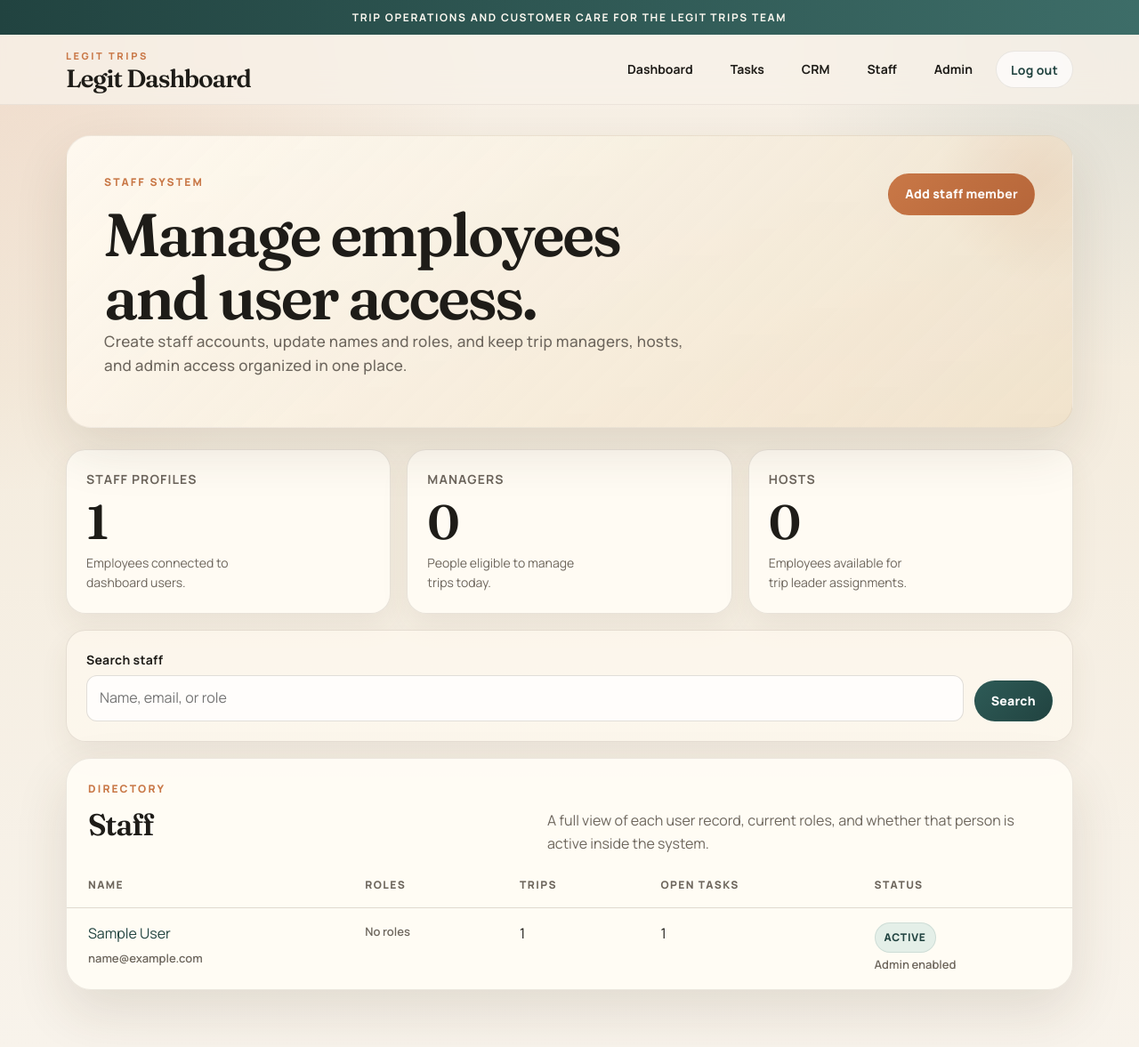
After one commit to zero650/Legit-Dashboard, a Django app: page /staff/ in a window 1280 px wide. The commit adds this page. Shown: the whole page at 89% size. Run offline with Django 5.2, Linux system fonts and the light colour scheme; a user stored in the database is signed in; tables that the repository leaves empty hold one stand-in row (values such as "Sample post").

Commit message:
Add staff management dashboard

```diff
--- a/legit_dashboard/urls.py
+++ b/legit_dashboard/urls.py
@@ -10,6 +10,7 @@ urlpatterns = [
     path("accounts/login/", auth_views.LoginView.as_view(), name="login"),
     path("accounts/logout/", auth_views.LogoutView.as_view(), name="logout"),
     path("crm/", include("crm.urls")),
+    path("staff/", include("staff_users.urls")),
     path("", include("trips.urls")),
 ]
 
--- /dev/null
+++ b/staff_users/templates/staff_users/staff_list.html
@@ -0,0 +1,182 @@
+{% extends "base.html" %}
+
+{% block title %}Staff | Legit Dashboard{% endblock %}
+
+{% block content %}
+  <style>
+    .page-header-actions {
+      align-items: center;
+      display: inline-flex;
+      flex-wrap: wrap;
+      gap: 10px;
+      justify-content: flex-end;
+      margin: 0;
+    }
+
+    .staff-list-shell {
+      display: grid;
+      gap: 18px;
+    }
+
+    .staff-filter-grid {
+      align-items: end;
+      display: grid;
+      gap: 12px;
+      grid-template-columns: minmax(0, 1.5fr) auto;
+    }
+
+    .staff-metrics {
+      display: grid;
+      gap: 18px;
+      grid-template-columns: repeat(auto-fit, minmax(180px, 1fr));
+      margin-bottom: 18px;
+    }
+
+    .staff-roles {
+      display: flex;
+      flex-wrap: wrap;
+      gap: 8px;
+    }
+
+    .staff-role-pill {
+      background: var(--accent-soft);
+      border-radius: 999px;
+      color: var(--accent-dark);
+      display: inline-flex;
+      font-size: 12px;
+      font-weight: 800;
+      letter-spacing: 0.04em;
+      padding: 6px 10px;
+      text-transform: uppercase;
+    }
+
+    .staff-name {
+      display: grid;
+      gap: 4px;
+    }
+
+    .staff-meta {
+      color: var(--muted);
+      font-size: 13px;
+      font-weight: 600;
+    }
+
+    @media (max-width: 680px) {
+      .staff-filter-grid {
+        grid-template-columns: 1fr;
+      }
+    }
+  </style>
+
+  <section class="hero-shell">
+    <div class="split-callout">
+      <div class="hero-copy">
+        <p class="page-kicker">Staff system</p>
+        <h1>Manage employees and user access.</h1>
+        <p class="eyebrow">Create staff accounts, update names and roles, and keep trip managers, hosts, and admin access organized in one place.</p>
+      </div>
+      {% if perms.staff_users.add_user %}
+        <div class="page-header-actions">
+          <a class="button sun" href="{% url 'staff_create' %}">Add staff member</a>
+        </div>
+      {% endif %}
+    </div>
+  </section>
+
+  <section class="staff-metrics" aria-label="Staff metrics">
+    <div class="panel metric">
+      <span class="metric-label">Staff profiles</span>
+      <strong>{{ staff_count }}</strong>
+      <span class="metric-note">Employees connected to dashboard users.</span>
+    </div>
+    <div class="panel metric">
+      <span class="metric-label">Managers</span>
+      <strong>{{ active_trip_manager_count }}</strong>
+      <span class="metric-note">People eligible to manage trips today.</span>
+    </div>
+    <div class="panel metric">
+      <span class="metric-label">Hosts</span>
+      <strong>{{ host_count }}</strong>
+      <span class="metric-note">Employees available for trip leader assignments.</span>
+    </div>
+  </section>
+
+  <section class="staff-list-shell">
+    <section class="panel soft">
+      <form method="get" class="staff-filter-grid">
+        <div>
+          <label for="staff-search">Search staff</label>
+          <input
+            id="staff-search"
+            type="search"
+            name="q"
+            value="{{ filters.q }}"
+            placeholder="Name, email, or role"
+          >
+        </div>
+        <div class="actions" style="margin: 0;">
+          <button type="submit">Search</button>
+          {% if filters_active %}
+            <a class="button secondary" href="{% url 'staff_list' %}">Clear</a>
+          {% endif %}
+        </div>
+      </form>
+    </section>
+
+    <section class="table-card">
+      <div class="table-header">
+        <div>
+          <p class="page-kicker">Directory</p>
+          <h2>Staff</h2>
+        </div>
+        <p class="table-intro">A full view of each user record, current roles, and whether that person is active inside the system.</p>
+      </div>
+      <table class="responsive-table">
+        <thead>
+          <tr>
+            <th>Name</th>
+            <th>Roles</th>
+            <th>Trips</th>
+            <th>Open tasks</th>
+            <th>Status</th>
+          </tr>
+        </thead>
+        <tbody>
+          {% for staff_member in staff_members %}
+            <tr>
+              <td data-label="Name">
+                <div class="staff-name">
+                  {% if perms.staff_users.change_user %}
+                    <a href="{% url 'staff_update' staff_member.pk %}">{{ staff_member.get_full_name|default:staff_member.email }}</a>
+                  {% else %}
+                    <span>{{ staff_member.get_full_name|default:staff_member.email }}</span>
+                  {% endif %}
+                  <span class="staff-meta">{{ staff_member.email }}</span>
+                </div>
+              </td>
+              <td data-label="Roles">
+                <div class="staff-roles">
+                  {% for role in staff_member.role_list %}
+                    <span class="staff-role-pill">{{ role.name }}</span>
+                  {% empty %}
+                    <span class="staff-meta">No roles</span>
+                  {% endfor %}
+                </div>
+              </td>
+              <td data-label="Trips">{{ staff_member.managed_trip_count }}</td>
+              <td data-label="Open tasks">{{ staff_member.assigned_task_count }}</td>
+              <td data-label="Status">
+                <span class="status{% if not staff_member.is_active %} warn{% endif %}">
+                  {% if staff_member.is_active %}Active{% else %}Inactive{% endif %}
+                </span>
+                {% if staff_member.is_staff %}<br><span class="staff-meta">Admin enabled</span>{% endif %}
+              </td>
+            </tr>
+          {% empty %}
+            <tr><td colspan="5" class="empty-state">No staff records yet.</td></tr>
+          {% endfor %}
+        </tbody>
+      </table>
+    </section>
+  </section>
+{% endblock %}
--- /dev/null
+++ b/staff_users/urls.py
@@ -0,0 +1,10 @@
+from django.urls import path
+
+from .views import StaffCreateView, StaffListView, StaffUpdateView
+
+
+urlpatterns = [
+    path("", StaffListView.as_view(), name="staff_list"),
+    path("new/", StaffCreateView.as_view(), name="staff_create"),
+    path("<int:pk>/edit/", StaffUpdateView.as_view(), name="staff_update"),
+]
--- /dev/null
+++ b/staff_users/views.py
@@ -0,0 +1,97 @@
+from django.contrib import messages
+from django.contrib.auth.mixins import LoginRequiredMixin, PermissionRequiredMixin
+from django.db.models import Count, Q
+from django.urls import reverse_lazy
+from django.views.generic import CreateView, ListView, UpdateView
+
+from trips.models import Employee
+
+from .forms import StaffUserCreateForm, StaffUserUpdateForm
+from .models import User
+
+
+class StaffFormTitleMixin:
+    page_kicker = "Staff system"
+    page_intro = (
+        "Create employees, manage login access, and keep staff roles aligned with the rest of the dashboard."
+    )
+
+    def get_context_data(self, **kwargs):
+        context = super().get_context_data(**kwargs)
+        action = "Edit" if self.object else "Create"
+        context["form_title"] = f"{action} Staff Member"
+        context["page_kicker"] = self.page_kicker
+        context["page_intro"] = self.page_intro
+        return context
+
+
+class StaffListView(LoginRequiredMixin, PermissionRequiredMixin, ListView):
+    model = User
+    template_name = "staff_users/staff_list.html"
+    context_object_name = "staff_members"
+    permission_required = "staff_users.view_user"
+    paginate_by = 50
+
+    def get_queryset(self):
+        queryset = (
+            User.objects.select_related("employee_profile")
+            .prefetch_related("employee_profile__roles")
+            .annotate(
+                managed_trip_count=Count("employee_profile__managed_trips", distinct=True),
+                assigned_task_count=Count(
+                    "employee_profile__tasks",
+                    filter=~Q(employee_profile__tasks__status="done"),
+                    distinct=True,
+                ),
+            )
+            .order_by("last_name", "first_name", "email")
+        )
+
+        if search := self.request.GET.get("q"):
+            queryset = queryset.filter(
+                Q(first_name__icontains=search)
+                | Q(last_name__icontains=search)
+                | Q(email__icontains=search)
+                | Q(employee_profile__roles__name__icontains=search)
+            ).distinct()
+
+        return queryset
+
+    def get_context_data(self, **kwargs):
+        context = super().get_context_data(**kwargs)
+        for staff_member in context["staff_members"]:
+            employee_profile = getattr(staff_member, "employee_profile", None)
+            staff_member.role_list = list(employee_profile.roles.all()) if employee_profile else []
+        context["filters"] = {"q": self.request.GET.get("q", "")}
+        context["filters_active"] = bool(context["filters"]["q"])
+        context["staff_count"] = Employee.objects.count()
+        context["active_trip_manager_count"] = Employee.objects.filter(
+            roles__name__in=["Administrator", "Staff"],
+        ).distinct().count()
+        context["host_count"] = Employee.objects.filter(roles__name="Host").distinct().count()
+        return context
+
+
+class StaffCreateView(StaffFormTitleMixin, LoginRequiredMixin, PermissionRequiredMixin, CreateView):
+    model = User
+    form_class = StaffUserCreateForm
+    template_name = "staff_users/staff_form.html"
+    permission_required = "staff_users.add_user"
+    success_url = reverse_lazy("staff_list")
+
+    def form_valid(self, form):
+        messages.success(self.request, f"Created {form.instance.get_full_name() or form.instance.email}.")
+        return super().form_valid(form)
+
+
+class StaffUpdateView(StaffFormTitleMixin, LoginRequiredMixin, PermissionRequiredMixin, UpdateView):
+    model = User
+    form_class = StaffUserUpdateForm
+    template_name = "staff_users/staff_form.html"
+    permission_required = "staff_users.change_user"
+    success_url = reverse_lazy("staff_list")
+
+    def form_valid(self, form):
+        response = super().form_valid(form)
+        messages.success(self.request, f"Updated {self.object.get_full_name() or self.object.email}.")
+        return response
--- a/templates/base.html
+++ b/templates/base.html
@@ -498,6 +498,9 @@
           <a href="{% url 'trip_dashboard' %}">Dashboard</a>
           <a href="{% url 'task_list' %}">Tasks</a>
           <a href="{% url 'crm_customer_list' %}">CRM</a>
+          {% if perms.staff_users.view_user %}
+            <a href="{% url 'staff_list' %}">Staff</a>
+          {% endif %}
           {% if user.is_staff %}
             <a href="{% url 'admin:index' %}">Admin</a>
           {% endif %}
```
Also changed, not shown: staff_users/forms.py (+110 -0 lines), staff_users/templates/staff_users/staff_form.html (added, +75 -0 lines), staff_users/tests.py (+116 -0 lines).
